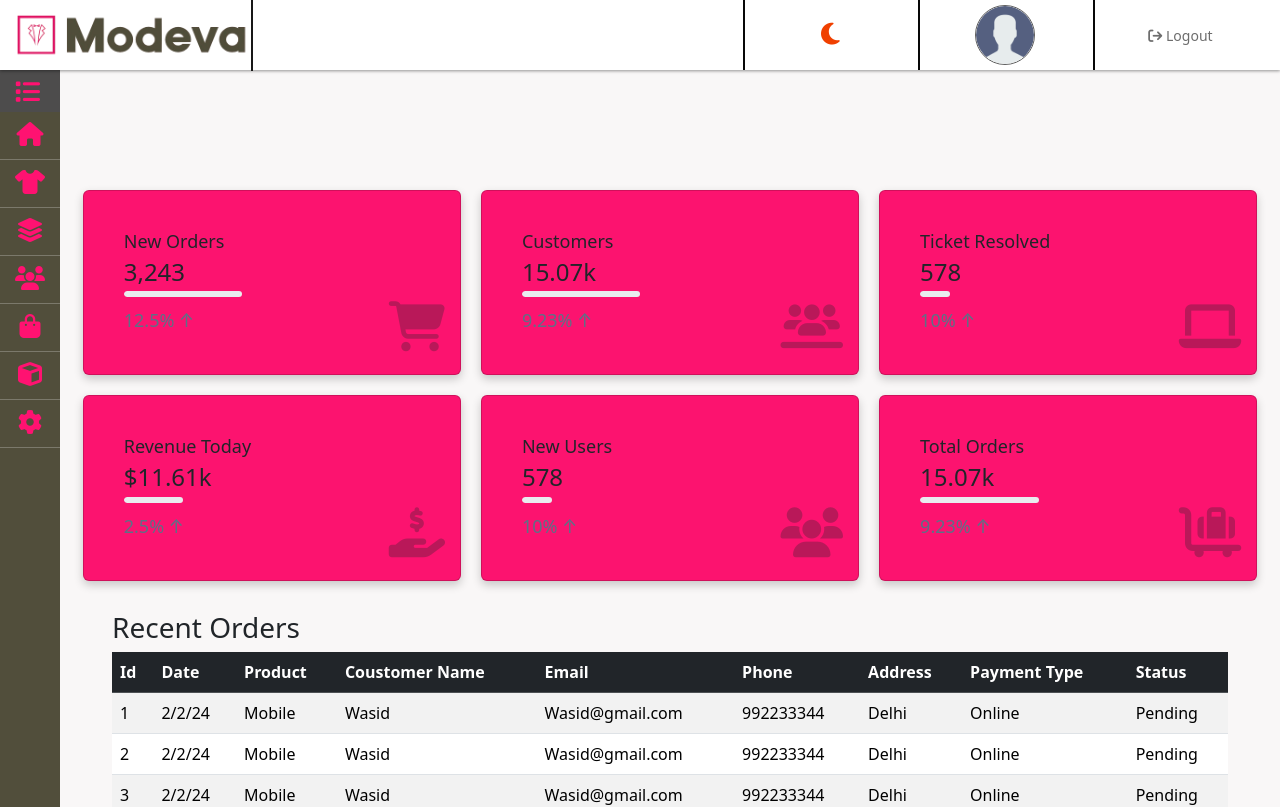
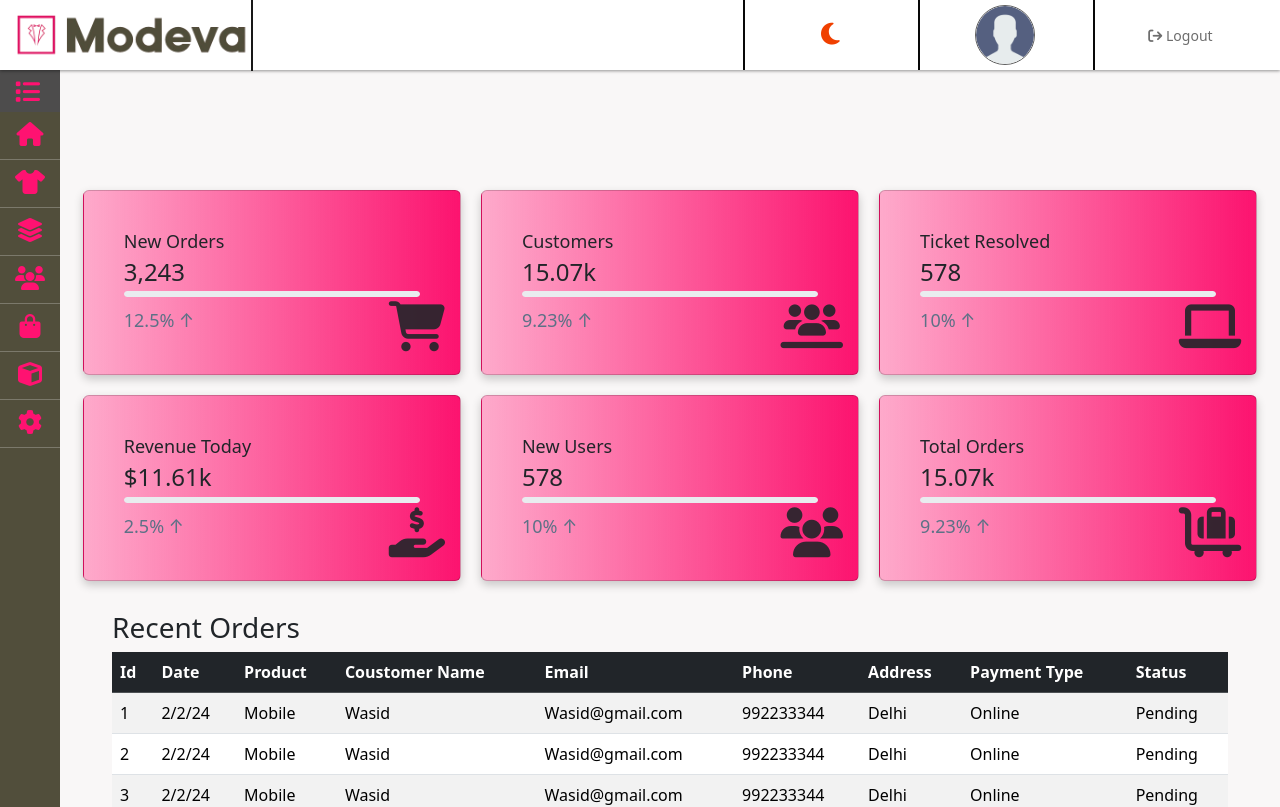
Before and after one commit to WasidAnwer/modeva, a React (Create React App) app: page / in a window 1280 px wide. Shown: the top 807 px of the page. Built offline with nearby package versions, Linux system fonts and the light colour scheme.

Commit message:
card()color add

```diff
--- a/src/assets/css/main.css
+++ b/src/assets/css/main.css
@@ -58,12 +58,12 @@
   position: absolute;
   right: 15px;
   bottom: 10px;
-  opacity: 0.3;
+  opacity: 0.9;
 }
 
 /* Card Colors */
 .pink {
-  background: linear-gradient(to right, #fc136f, #fc136f);
+  background: linear-gradient(to right, #fc136f5c, #fc136f);
 }
 /* .blue {
   background: linear-gradient(to right, #1e3c72, #2a5298);
--- a/src/screen/Main.js
+++ b/src/screen/Main.js
@@ -11,7 +11,7 @@ function Main() {
                             <h4>New Orders</h4>
                             <h2>3,243</h2>
                             <div className="progress-bar">
-								<div className="progress" style={{ width: "40%" }}></div>
+                                <div className="progress" style={{ width: "100%" }}></div>
                             </div>
                             <span className="percentage">12.5% ↑</span>
                         </div>
@@ -23,7 +23,7 @@ function Main() {
                             <h4>Customers</h4>
                             <h2>15.07k</h2>
                             <div className="progress-bar">
-								<div className="progress" style={{ width: "40%" }}></div>
+                                <div className="progress" style={{ width: "100%" }}></div>
                             </div>
                             <span className="percentage">9.23% ↑</span>
                         </div>
@@ -35,7 +35,7 @@ function Main() {
                             <h4>Ticket Resolved</h4>
                             <h2>578</h2>
                             <div className="progress-bar">
-								<div className="progress" style={{ width: "10%" }}></div>
+                                <div className="progress" style={{ width: "100%" }}></div>
                             </div>
                             <span className="percentage">10% ↑</span>
                         </div>
@@ -47,7 +47,7 @@ function Main() {
                             <h4>Revenue Today</h4>
                             <h2>$11.61k</h2>
                             <div className="progress-bar">
-								<div className="progress" style={{ width: "20%" }}></div>
+                                <div className="progress" style={{ width: "100%" }}></div>
                             </div>
                             <span className="percentage">2.5% ↑</span>
                         </div>
@@ -58,7 +58,7 @@ function Main() {
                             <h4>New Users</h4>
                             <h2>578</h2>
                             <div className="progress-bar">
-								<div className="progress" style={{ width: "10%" }}></div>
+                                <div className="progress" style={{ width: "100%" }}></div>
                             </div>
                             <span className="percentage">10% ↑</span>
                         </div>
@@ -69,7 +69,7 @@ function Main() {
                             <h4>Total Orders</h4>
                             <h2>15.07k</h2>
                             <div className="progress-bar">
-								<div className="progress" style={{ width: "40%" }}></div>
+                                <div className="progress" style={{ width: "100%" }}></div>
                             </div>
                             <span className="percentage">9.23% ↑</span>
                         </div>
```
Lines whose indentation alone changed are shown as unchanged.
